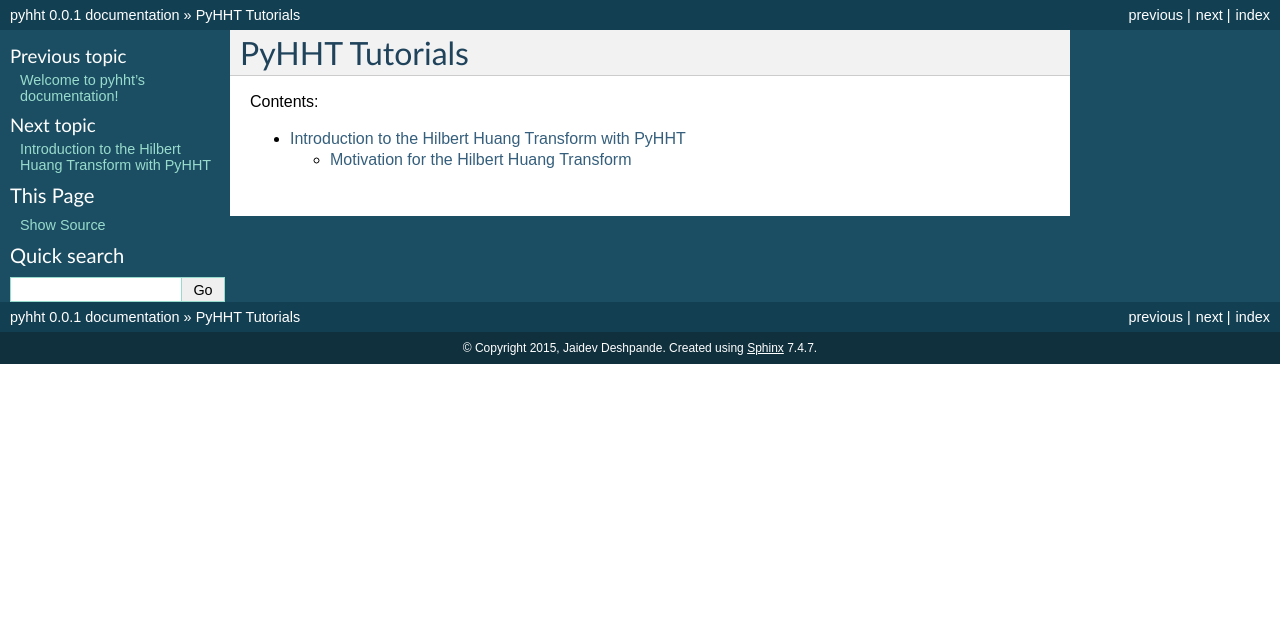
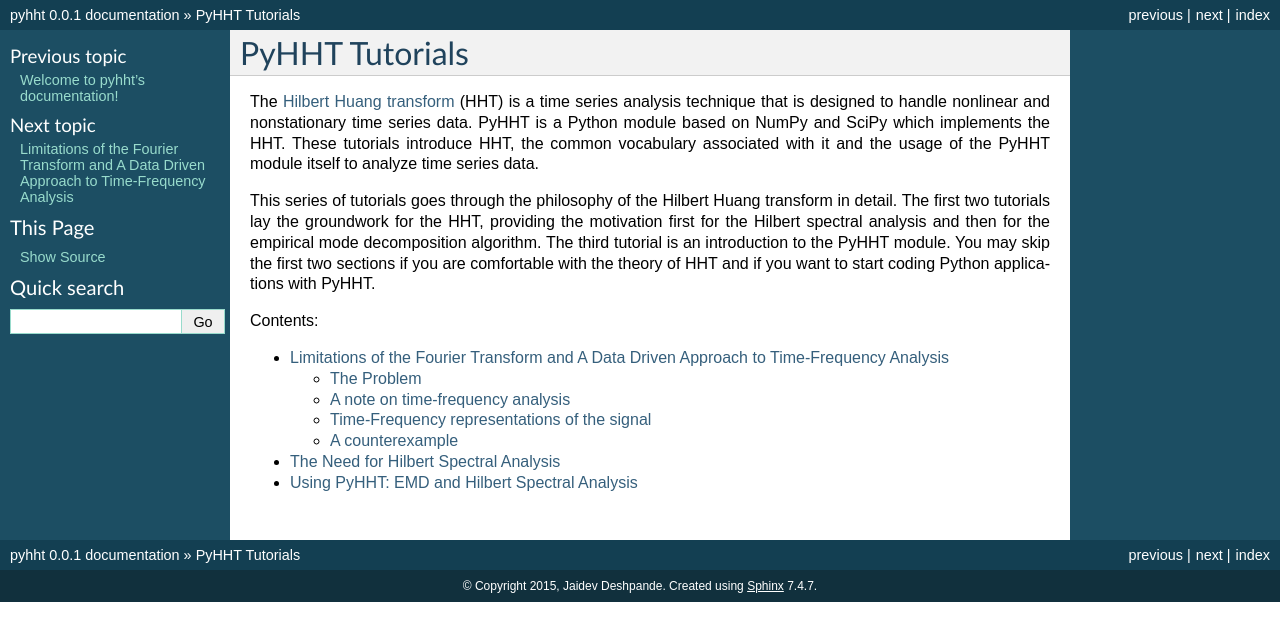
Before and after one commit to jaidevd/pyhht, a Sphinx documentation site: the page built from docs/source/tutorials.rst, in a window 1280 px wide. Shown: the top 641 px of the page. Built offline with Sphinx 7.4.7, drawn with Linux system fonts in a browser that asks for light colours; some of the changed lines change nothing that is shown.

Commit message:
Refactor tutorial into a set of standalone articles

```diff
--- a/docs/source/tutorials.rst
+++ b/docs/source/tutorials.rst
@@ -1,9 +1,27 @@
 PyHHT Tutorials
 ===============
+
+The `Hilbert Huang transform
+<https://en.wikipedia.org/wiki/Hilbert%E2%80%93Huang_transform>`_
+(HHT) is a time series analysis technique that is
+designed to handle nonlinear and nonstationary time series data. PyHHT is a
+Python module based on NumPy and SciPy which implements the HHT. These
+tutorials introduce HHT, the common vocabulary associated with it and the usage of the
+PyHHT module itself to analyze time series data.
+
+This series of tutorials goes through the philosophy of the Hilbert Huang
+transform in detail. The first two tutorials lay the groundwork for the HHT,
+providing the motivation first for the Hilbert spectral analysis and then for
+the empirical mode decomposition algorithm. The third tutorial is an
+introduction to the PyHHT module. You may skip the first two sections if you
+are comfortable with the theory of HHT and if you want to start coding Python
+applications with PyHHT.
 
 Contents:
 
 .. toctree::
     :maxdepth: 2
 
-    tutorials/introduction
+    tutorials/limitations_fourier.rst
+    tutorials/need_for_hsa.rst
+    tutorials/intro_pyhht.rst
--- /dev/null
+++ b/docs/source/tutorials/intro_pyhht.rst
@@ -0,0 +1,2 @@
+Using PyHHT: EMD and Hilbert Spectral Analysis
+==============================================
--- a/docs/source/tutorials/introduction.rst
+++ /dev/null
@@ -1,87 +0,0 @@
-Introduction to the Hilbert Huang Transform with PyHHT
-======================================================
-
-The `Hilbert Huang transform
-<https://en.wikipedia.org/wiki/Hilbert%E2%80%93Huang_transform>`_
-(HHT) is a time series analysis technique that is
-designed to handle nonlinear and nonstationary time series data. PyHHT is a
-Python module based on NumPy and SciPy which implements the HHT. This tutorial
-introduces HHT, the common vocabulary associated with it and the usage of the
-PyHHT module itself to analyze time series data.
-
-
-Motivation for the Hilbert Huang Transform
-------------------------------------------
-
-To begin with, let us construct a nonstationary signal, and try to glean its
-time and frequency characteristics. Consider the signal obtained as follows::
-
-    >>> import numpy as np
-    >>> import matplotlib.pyplot as plt
-    >>> from tftb.generators import fmconst
-    >>> n_points = 128
-    >>> mode1, iflaw1 = fmconst(n_points, fnorm=0.1)
-    >>> mode2, iflaw2 = fmconst(n_points, fnorm=0.3)
-    >>> signal = np.r_[mode1, mode2]
-    >>> plt.plot(np.real(signal)), plt.grid(), plt.show()
-
-.. plot:: tutorials/plots/intro_1.py
-
-This first half of the signal is a sinusoid with a normalized frequency of 0.1
-and the other half has a normalized frequency of 0.3. If we look at the energy
-spectrum of this signal, sure enough, there are two peaks at the respective
-frequency::
-
-    >>> X = np.fft.fftshift(np.fft.fft(signal))
-    >>> plt.plot(np.linspace(-0.5, 0.5, 256), np.abs(X) ** 2)
-
-.. plot:: tutorials/plots/intro_1_spectrum.py
-
-Note that the signal produced by the ``fmconst`` function produces an `Analytic
-Signal <https://en.wikipedia.org/wiki/Analytic_signal>`_, which are complex
-valued, and by definition do not have negative frequency components.
-
-A note on time-frequency analysis
-+++++++++++++++++++++++++++++++++
-
-The energy spectrum is perfectly valid, but the Fourier transform is
-essentially an integral over time. Thus, we lose all information that varies
-with time. All we can tell from the spectrum is that the signal has two
-distinct frequency components. In other words, we can comment on *what*
-happens a signal, not *when* it happens. Consider a song as the signal under
-consideration. If you were not interested in time, the whole point of
-processing that signal would be lost. Rhythm and timing are the very heart of
-good music, after all. In this case, we want
-to know when the drums kicked in, as well as what notes were being played on
-the guitar. If we perform only frequency analysis, all time information would
-be lost and the only information we would have would be about what frequencies
-were played in the song, and what their respective amplitudes were, averaged
-over the duration of the entire song. So even if the drums stop playing after
-the second stanza, the frequency spectrum would show them playing throughout
-the song. Conversely, if we were only interested in the time information, we
-would be hardly better off than simply listening to the song.
-
-The solution to this is `time-frequency
-analysis <https://en.wikipedia.org/wiki/Time%E2%80%93frequency_analysis>`_, which
-is a field that deals with signal processing in both time and frequency domain.
-It consists of a collection of methods that allow us to make tradeoffs between
-time and frequency processing of a signal, depending on what makes more sense
-for a particular application. HHT too is a tool for time-frequency analysis,
-as we shall see.
-
-Time-Frequency representations of the signal
-++++++++++++++++++++++++++++++++++++++++++++
-
-A popular choice to represent both time and frequency characteristics is the
-`short-time Fourier transform (STFT)
-<https://en.wikipedia.org/wiki/Short-time_Fourier_transform>`_, which, simply
-put, transforms contiguous chunks of the input and aggregates the result in a 2
-dimensional form, where one axis represents frequency and the other represents
-time. PyTFTB has an STFT implementation which we can use as follows::
-
-    >>> from tftb.processing import ShortTimeFourierTransform
-    >>> stft = ShortTimeFourierTransform(signal)
-    >>> stft.run()
-    >>> stft.plot()
-
-.. plot:: tutorials/plots/intro_2.py
--- /dev/null
+++ b/docs/source/tutorials/limitations_fourier.rst
@@ -0,0 +1,167 @@
+Limitations of the Fourier Transform and A Data Driven Approach to Time-Frequency Analysis
+==========================================================================================
+
+Methods based on the Fourier transform are almost synonymous with frequency domain
+processing of signals (funnily, I once had a classmate who thought "Fourier"
+was French for frequency). There is no doubt about how incredibly powerful Fourier
+analysis can be. However, its popularity and effectiveness have a downside. It
+has led to a very specific and limited view of frequency in the context of
+signal processing. Simply put, frequencies, in the context of Fourier methods,
+are just a collection of the individual frequencies of periodic signals that a
+given signal is composed of. The purpose of these tutorials is to demonstrate
+how restrictive this interpretation of frequency can be in some cases, and to lay the groundwork for
+complementary methods, like the Hilbert spectral analysis.
+
+This is not to say that Hilbert spectral analysis can in any way replace
+Fourier, but that it provides an alternative interpretation of frequency, and
+an alternative view of nonlinear and nonstationary phenomena.
+
+The Problem
+-----------
+
+**Note**: To run the code snippets on this page, you will need the PyTFTB
+module, which can be found `here <http://github.com/scikit-signal/pytftb>`_.
+
+To begin with, let us construct a nonstationary signal, and try to glean its
+time and frequency characteristics. Consider the signal obtained as follows::
+
+    >>> import numpy as np
+    >>> import matplotlib.pyplot as plt
+    >>> from tftb.generators import fmconst
+    >>> n_points = 128
+    >>> mode1, iflaw1 = fmconst(n_points, fnorm=0.1)
+    >>> mode2, iflaw2 = fmconst(n_points, fnorm=0.3)
+    >>> signal = np.r_[mode1, mode2]
+    >>> plt.plot(np.real(signal)), plt.grid(), plt.show()
+
+.. plot:: tutorials/plots/intro_1.py
+
+This first half of the signal is a sinusoid with a normalized frequency of 0.1
+and the other half has a normalized frequency of 0.3. If we look at the energy
+spectrum of this signal, sure enough, there are two peaks at the respective
+frequencies::
+
+    >>> X = np.fft.fftshift(np.fft.fft(signal))
+    >>> plt.plot(np.linspace(-0.5, 0.5, 256), np.abs(X) ** 2)
+
+.. plot:: tutorials/plots/intro_1_spectrum.py
+
+Note that the signal produced by the ``fmconst`` function produces an `Analytic
+Signal <https://en.wikipedia.org/wiki/Analytic_signal>`_, which are complex
+valued, and by definition do not have negative frequency components.
+
+A note on time-frequency analysis
+---------------------------------
+
+The energy spectrum is perfectly valid, but the Fourier transform is
+essentially an integral over time. Thus, we lose all information that varies
+with time. All we can tell from the spectrum is that the signal has two
+distinct frequency components. In other words, we can comment on *what*
+happens a signal, not *when* it happens. Consider a song as the signal under
+consideration. If you were not interested in time, the whole point of
+processing that signal would be lost. Rhythm and timing are the very heart of
+good music, after all. In this case, we want
+to know when the drums kicked in, as well as what notes were being played on
+the guitar. If we perform only frequency analysis, all time information would
+be lost and the only information we would have would be about what frequencies
+were played in the song, and what their respective amplitudes were, averaged
+over the duration of the entire song. So even if the drums stop playing after
+the second stanza, the frequency spectrum would show them playing throughout
+the song. Conversely, if we were only interested in the time information, we
+would be hardly better off than simply listening to the song.
+
+The solution to this is `time-frequency
+analysis <https://en.wikipedia.org/wiki/Time%E2%80%93frequency_analysis>`_, which
+is a field that deals with signal processing in both time and frequency domain.
+It consists of a collection of methods that allow us to make tradeoffs between
+time and frequency processing of a signal, depending on what makes more sense
+for a particular application. HHT too is a tool for time-frequency analysis,
+as we shall see.
+
+Time-Frequency representations of the signal
+--------------------------------------------
+
+A popular choice to represent both time and frequency characteristics is the
+`short-time Fourier transform (STFT)
+<https://en.wikipedia.org/wiki/Short-time_Fourier_transform>`_, which, simply
+put, transforms contiguous chunks of the input and aggregates the result in a 2
+dimensional form, where one axis represents frequency and the other represents
+time. PyTFTB has an STFT implementation which we can use as follows::
+
+    >>> from tftb.processing import ShortTimeFourierTransform
+    >>> stft = ShortTimeFourierTransform(signal)
+    >>> stft.run()
+    >>> stft.plot()
+
+.. plot:: tutorials/plots/intro_2.py
+
+This representation is quite statisfactory. However, there are a number of
+reasons why it might not always work.
+
+First of all, the short time Fourier
+transform is parameterized by two important things, other than the signal
+itself - the number of bins into which the frequency range of the signal is
+partitioned, and the window function used for smoothing the frequencies. Let's
+see what happens when we vary the number of frequency bins and the length of
+the window function.
+
+.. plot:: tutorials/plots/intro_tf_grid.py
+
+The number of frequency bins increases from top to bottom and the length of the
+window function increases from left to right. Notice that the representation we
+are looking for is at the bottom right corner, obtained with 256 frequency bins
+and a (Hamming) window of length 65. Note that the PyTFTB implementation of the
+STFT is naive - the default number of frequency bins it uses is equal to the
+length of the input signal. We can, of course, specify a smaller number, but
+anything less than 256 would lead to a less than ideal representation.
+Moreover, these many bins sufficed in this particular case because the
+frequencies in the input signal are relatively low, in that a sufficient number
+of cycles can be accommodated within 256 samples. Also, the frequency
+components are sufficiently separated for the window function to separate them
+properly. Thus, to find a suitable time-frequency for an arbitrary
+nonstationary signal, it is likely that we might end up searching the grid
+shown above, which is highly impractical.
+
+A counterexample
+----------------
+
+As an example of how this approach can go wrong, take a look at the following
+signal::
+
+    >>> from tftb.generators import fmsin
+    >>> sig, iflaw = fmsin(256, 0.1, 0.3, period=64)
+    >>> plt.plot(np.real(sig))
+
+.. plot:: tutorials/plots/intro_fmsin.py
+
+This signal contains frequencies which are modulated such that they vary
+sinusoidally between 0.1 and 0.3. The time-frequency distribution of this
+signal should look somewhat like a sine wave. Here's the spectrogram of the
+STFT of this signal::
+
+    >>> stft = ShortTimeFourierTransform(sig)
+    >>> stft.run()
+    >>> stft.plot()
+
+.. plot:: tutorials/plots/intro_fmsin_spec.py
+
+From this representation, the sinusoidal nature of the frequencies can be made
+out, and even the concentration of energy at the extrema of the sine wave makes
+sense. But the artifacts between the high energy areas are quite ambiguous, and
+bear little resemblance to the signal's true characterisitcs.
+
+Of course, there are a number of heuristics one can apply to make this
+representation more reasonable - like tweaking the parameters of the STFT,
+increasing the sampling frequency of the signal, or to use another
+time-frequency representation altogether. Unfortunately none of these methods
+are fully data driven, in that they rely very strongly on a parametric model of
+the data, and the representation is only as good as the model. A major drawback
+of time frequency distributions that depend on Fourier or wavelet models is
+that they don't allow for an "unsupervised" or data driven approach to time
+series analysis.
+
+The Hilbert Huang transform fixes this to a great extent. The following
+section will deal with how Hilbert spectral analysis is better suited for
+nonlinear and nonstationary time series data, and how the empirical mode
+decomposition algorithm makes the results of the Hilber spectral analysis
+more reasonable.
--- /dev/null
+++ b/docs/source/tutorials/need_for_hsa.rst
@@ -0,0 +1,2 @@
+The Need for Hilbert Spectral Analysis
+======================================
--- /dev/null
+++ b/docs/source/tutorials/plots/intro_fmsin.py
@@ -0,0 +1,8 @@
+from tftb.generators import fmsin
+import numpy as np
+import matplotlib.pyplot as plt
+sig, iflaw = fmsin(256, 0.1, 0.3, period=64)
+plt.plot(np.real(sig))
+plt.grid()
+plt.xlim(0, 256)
+plt.show()
--- /dev/null
+++ b/docs/source/tutorials/plots/intro_fmsin_spec.py
@@ -0,0 +1,7 @@
+from tftb.generators import fmsin
+from tftb.processing import ShortTimeFourierTransform
+sig, iflaw = fmsin(256, 0.1, 0.3, period=64)
+
+stft = ShortTimeFourierTransform(sig)
+stft.run()
+stft.plot()
--- a/docs/source/tutorials/plots/intro_tf_grid.py
+++ b/docs/source/tutorials/plots/intro_tf_grid.py
@@ -28,8 +28,9 @@ for i in range(axes.shape[0]):
         if j == 0:
             axes[i, j].set_ylabel(str(n_fbins[i]))
         if i == 5:
-            axes[i, j].set_xlabel(str(h[j]))
+            axes[i, j].set_xlabel(str(int(h[j])))
 
 fig.text(0.5, 0.04, 'Window lengths', ha='center')
 fig.text(0.04, 0.5, 'Frequency bins', va='center', rotation='vertical')
+plt.suptitle("STFT with varying parameters")
 plt.show()
```
